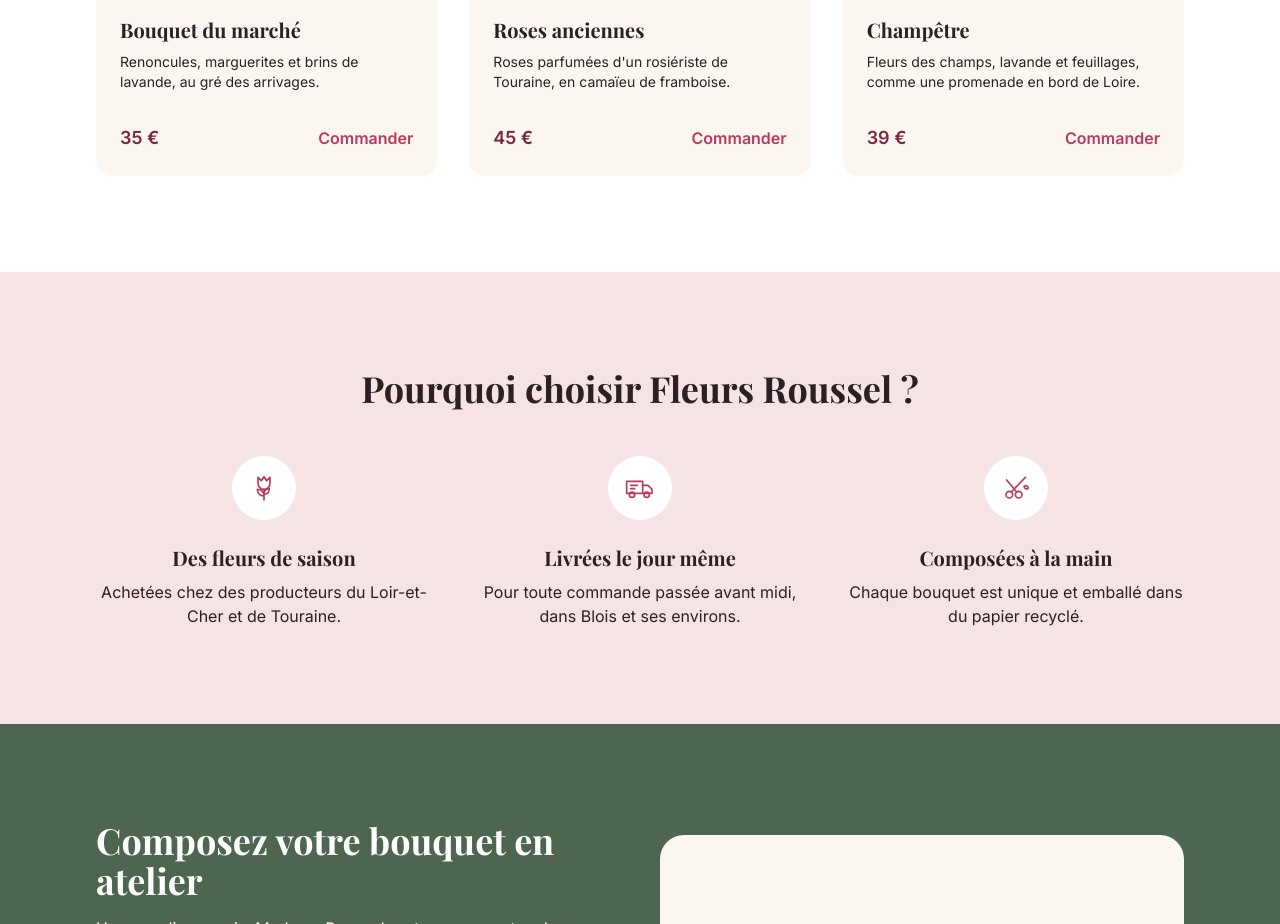
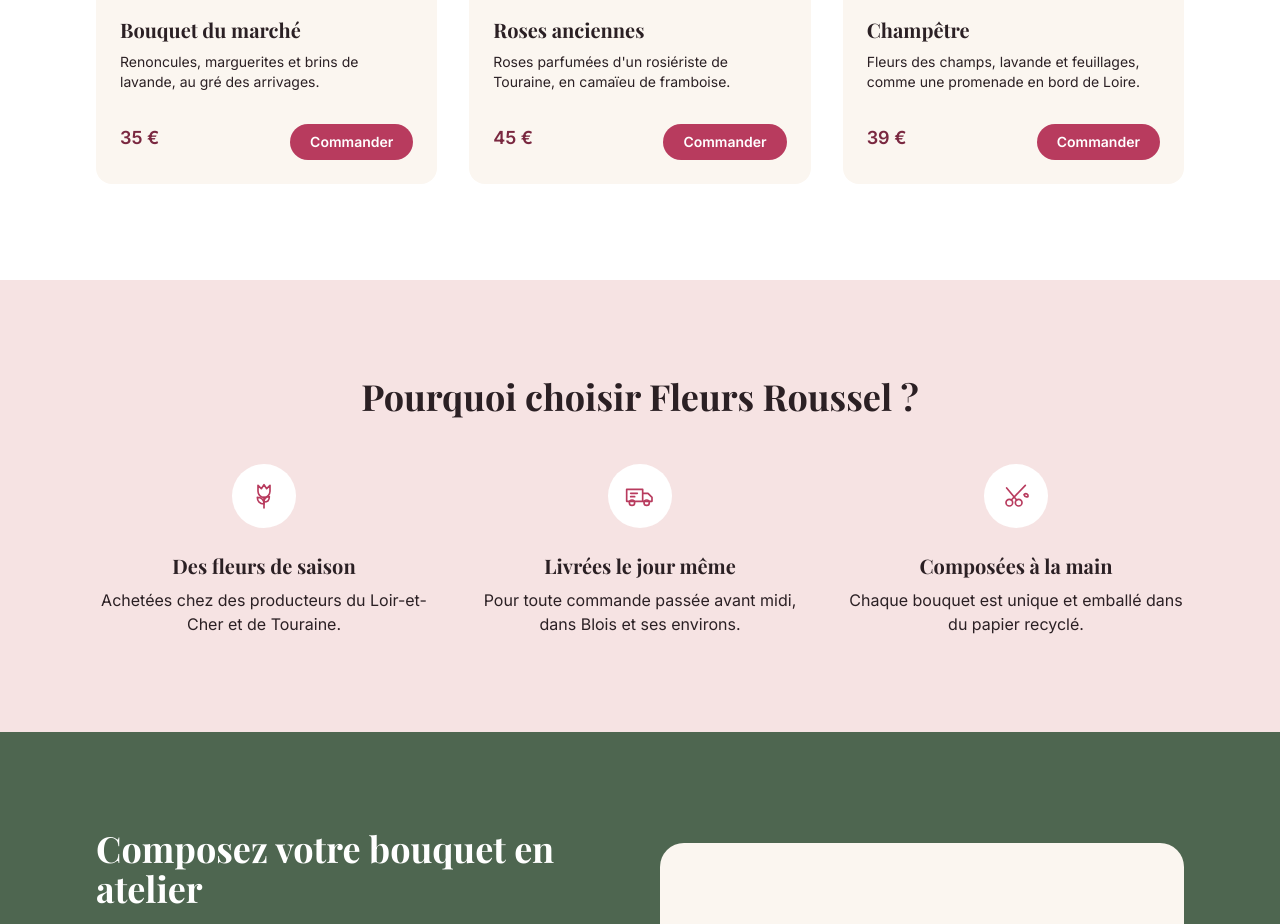
Before and after one commit to lucascharron/tailwind_roussel_lucas.charron, a website: page index.html in a window 1280 px wide. Shown: the part 1260-2184 px from the top of the page. Drawn offline with nearby package versions, Linux system fonts and the light colour scheme.

Commit message:
mise a jour des hover et du focus

```diff
--- a/index.html
+++ b/index.html
@@ -71,7 +71,7 @@
                     <!-- Prix + bouton -->
                     <div class="flex justify-between mt-8">
                         <p class="text-bordeaux font-semibold text-lg">35 €</p>
-                        <button class="font-semibold text-base text-framboise hover:text-bordeaux focus-visible:outline-2 focus-visible:outline-offset-2 focus-visible:outline-framboise">Commander</button>
+                        <button class="bg-framboise rounded-full text-white font-semibold text-sm px-5 py-2 hover:bg-bordeaux focus-visible:outline-2 focus-visible:outline-offset-2 focus-visible:outline-framboise">Commander</button>
                     </div>
                 </div>
             </article>
@@ -86,7 +86,7 @@
                     <!-- Prix + bouton -->
                     <div class="flex justify-between mt-8">
                         <p class="text-bordeaux font-semibold text-lg">45 €</p>
-                        <button class="font-semibold text-base text-framboise hover:text-bordeaux focus-visible:outline-2 focus-visible:outline-offset-2 focus-visible:outline-framboise">Commander</button>
+                        <button class="bg-framboise rounded-full text-white font-semibold text-sm px-5 py-2 hover:bg-bordeaux focus-visible:outline-2 focus-visible:outline-offset-2 focus-visible:outline-framboise">Commander</button>
                     </div>
                 </div>
             </article>
@@ -101,7 +101,7 @@
                     <!-- Prix + bouton -->
                     <div class="flex justify-between mt-8">
                         <p class="text-bordeaux font-semibold text-lg">39 €</p>
-                        <button class="font-semibold text-base text-framboise hover:text-bordeaux focus-visible:outline-2 focus-visible:outline-offset-2 focus-visible:outline-framboise">Commander</button>
+                        <button class="bg-framboise rounded-full text-white font-semibold text-sm px-5 py-2 hover:bg-bordeaux focus-visible:outline-2 focus-visible:outline-offset-2 focus-visible:outline-framboise">Commander</button>
                     </div>
                 </div>
             </article>
```
Also changed, not shown: dist/output.css.
